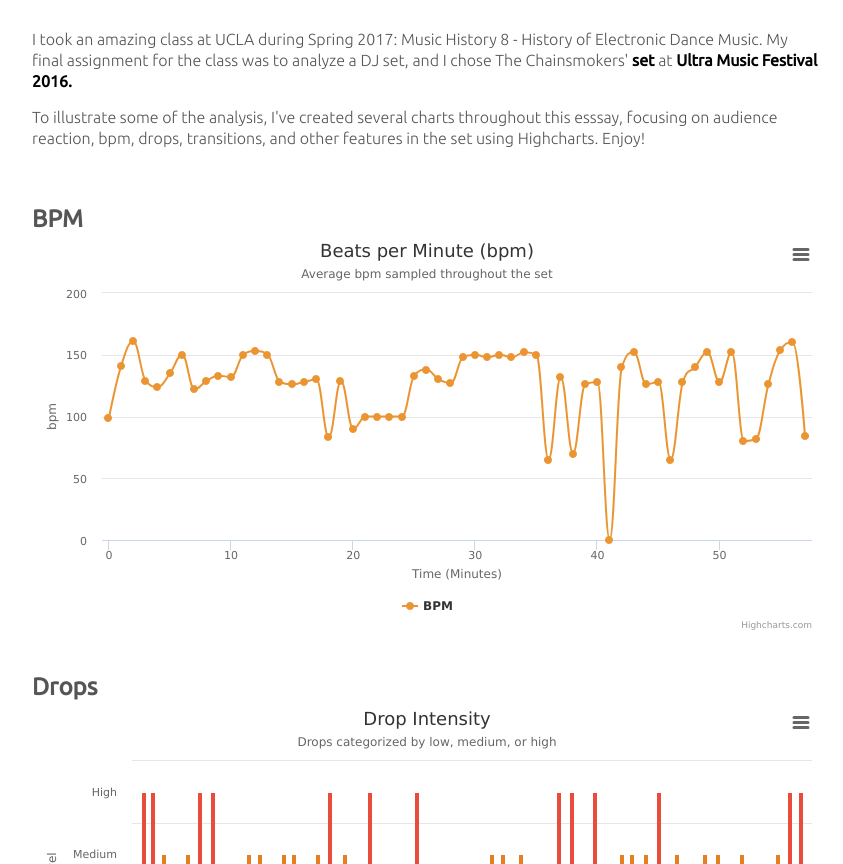
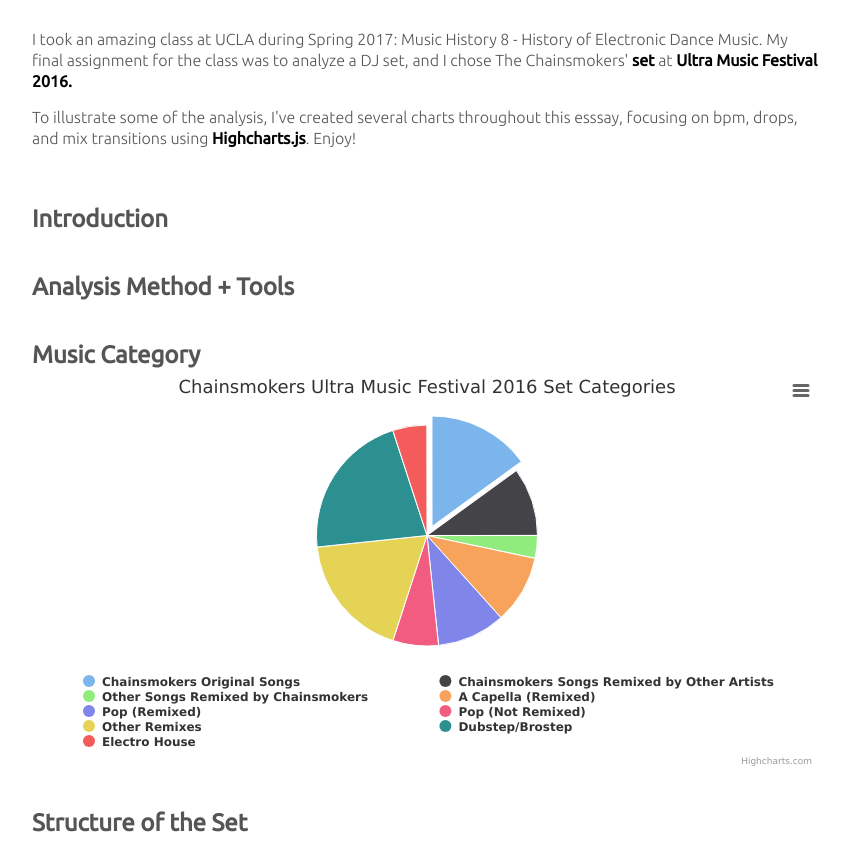
Before and after one commit to kfrankc/chainsmokers, a plain HTML site: page index.html in a window 1280 px wide. Shown: the part 325-1189 px from the top of the page, without its empty margins (213-1056 px from the left). Drawn offline with nearby package versions, Linux system fonts and the light colour scheme.

Commit message:
Update index.html to reflect new charts

```diff
--- a/index.html
+++ b/index.html
@@ -1,14 +1,14 @@
 <!DOCTYPE html>
 <html>
   <head>
-  	<title>Music History 8: Chainsmokers Set Review</title>
+  	<title>Chainsmokers Set Review</title>
   	<meta http-equiv="content-type" content="text/html; charset=UTF-8">
     <meta charset="utf-8">
     <!-- og tags -->
     <meta property="og:url" content="http://www.kfrankc.me/chainsmokers/index.html" />
     <meta property="og:title" content="Music History 8: Chainsmokers Set Review" />
     <meta property="og:description" content="DJ set review for The Chainsmokers - Live @ Ultra Music Festival 2016" />
-    <meta property="og:image" content="http://www.kfrankc.me/chainsmokers" />
+    <meta property="og:image" content="http://www.kfrankc.me/chainsmokers/cover.png" />
     <meta property="og:image:width" content="322" />
     <meta property="og:image:height" content="325" />
     <meta http-equiv="X-UA-Compatible" content="IE=edge">
@@ -50,7 +50,28 @@
 	<div class="wow fadeIn">
 		<section>
 			<p>I took an amazing class at UCLA during Spring 2017: Music History 8 - History of Electronic Dance Music. My final assignment for the class was to analyze a DJ set, and I chose The Chainsmokers' <a href="https://soundcloud.com/miami01-603265553/the-chainsmokers-live-ultra-music-festival-2016-full-set-free-download">set</a> at <a href="https://ultramusicfestival.com/">Ultra Music Festival 2016.</a></p>
-			<p>To illustrate some of the analysis, I've created several charts throughout this esssay, focusing on audience reaction, bpm, drops, transitions, and other features in the set using Highcharts. Enjoy!</p>
+			<p>To illustrate some of the analysis, I've created several charts throughout this esssay, focusing on bpm, drops, and mix transitions using <a href="https://www.highcharts.com/">Highcharts.js</a>. Enjoy!</p>
+		</section>
+	</div>
+	<div class="wow fadeIn">
+		<section>
+			<h2><b>Introduction</b></h2>
+		</section>
+	</div>
+	<div class="wow fadeIn">
+		<section>
+			<h2><b>Analysis Method + Tools</b></h2>
+		</section>
+	</div>
+	<div class="wow fadeIn">
+		<section>
+			<h2><b>Music Category</b></h2>
+			<div id="category" style="min-width: 310px; height: 400px; margin: 0 auto"></div>
+		</section>
+	</div>
+	<div class="wow fadeIn">
+		<section>
+			<h2><b>Structure of the Set</b></h2>
 		</section>
 	</div>
 	<div class="wow fadeIn">
@@ -61,20 +82,21 @@
 	</div>
 	<div class="wow fadeIn">
 		<section>
-			<h2><b>Drops</b></h2>
+			<h2><b>Bass Drops</b></h2>
 			<div id="drops" style="min-width: 310px; height: 400px; margin: 0 auto"></div>
 		</section>
 	</div>
 	<div class="wow fadeIn">
 		<section>
-			<h2><b>Categories</b></h2>
-			<div id="category" style="min-width: 310px; height: 400px; margin: 0 auto"></div>
+			<h2><b>Time Variation</b></h2>
+			<div id="time" style="min-width: 310px; height: 400px; margin: 0 auto"></div>
 		</section>
 	</div>
 	<div class="wow fadeIn">
 		<section>
-			<h2><b>Mix Time Variation</b></h2>
-			<div id="time" style="min-width: 310px; height: 400px; margin: 0 auto"></div>
+			<h2><b>Links</b></h2><br>
+			<iframe width="100%" height="150" scrolling="yes" frameborder="no" src="https://w.soundcloud.com/player/?url=https%3A//api.soundcloud.com/tracks/253643506&amp;auto_play=false&amp;hide_related=false&amp;show_comments=true&amp;show_user=true&amp;show_reposts=false&amp;visual=true"></iframe>
+			<iframe width="100%" height="400" src="https://www.youtube.com/embed/_F2KOULJJtk?rel=0" frameborder="0" allowfullscreen></iframe>
 		</section>
 	</div>
 	<section>
```
